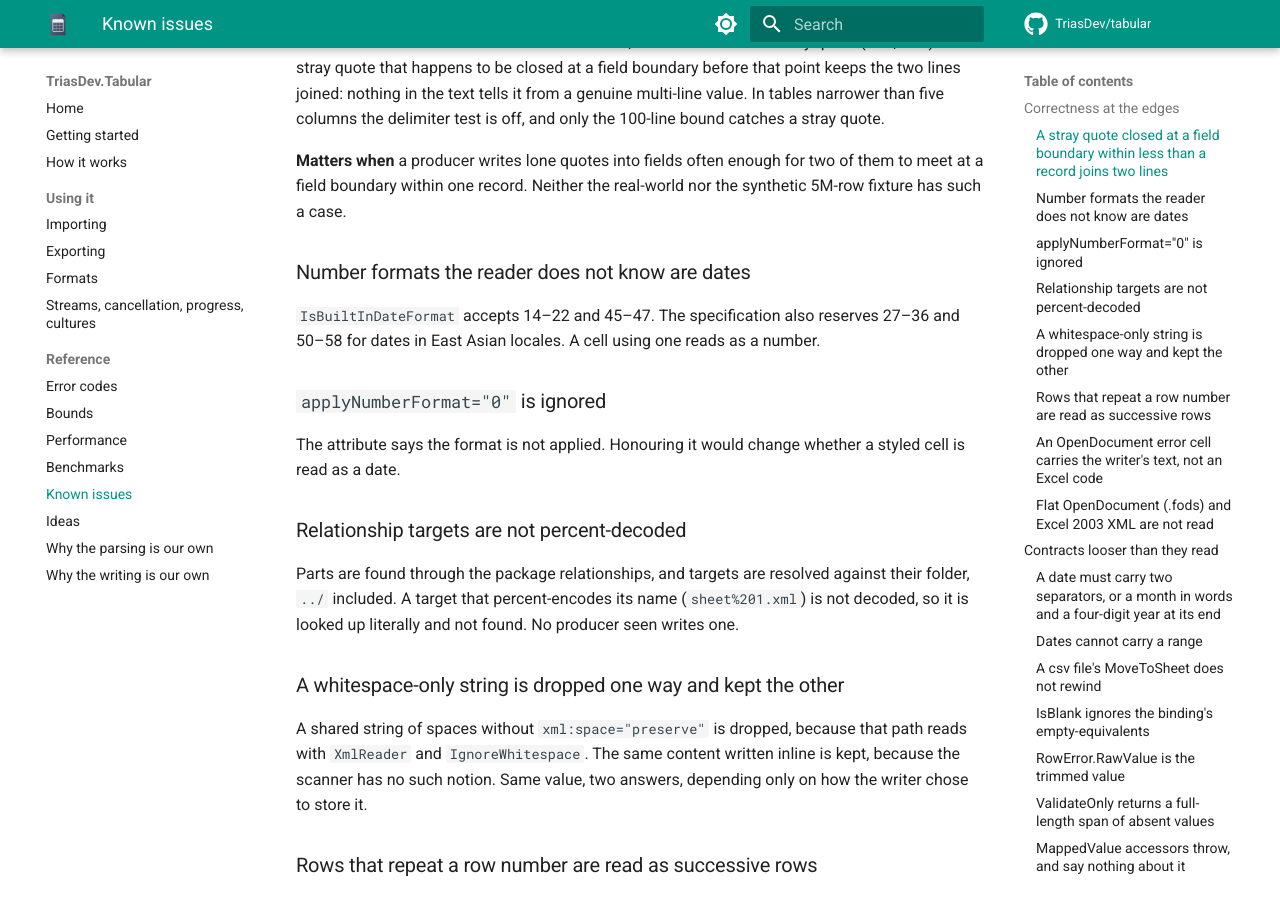
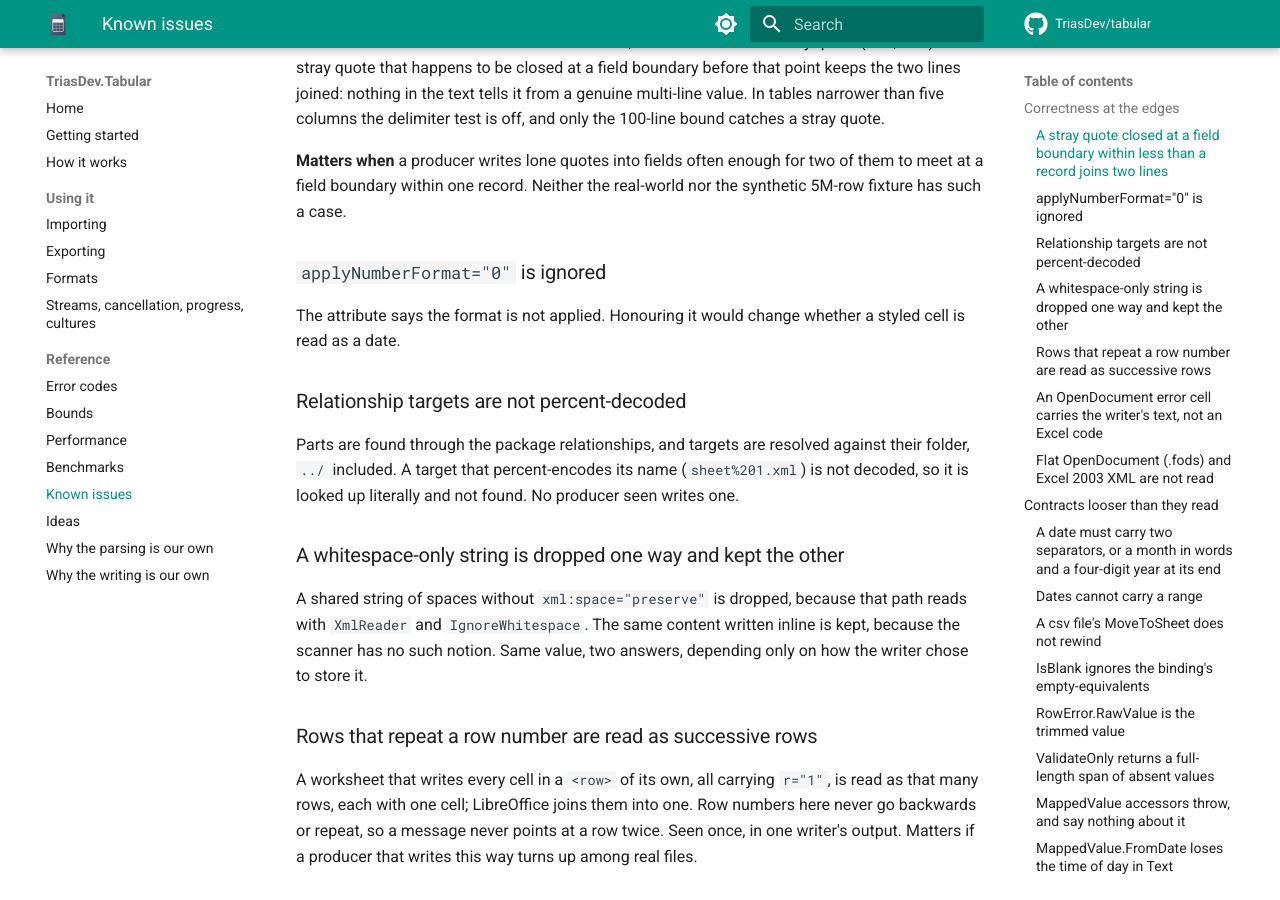
Before and after one commit to TriasDev/tabular, an MkDocs documentation site: the page built from docs/KNOWN-ISSUES.md, in a window 1280 px wide and 900 px high, scrolled down 564 px. Built offline with MkDocs 1.6.1 and Material for MkDocs 9.7.7, drawn with Linux system fonts in a browser that asks for light colours; comment, search, counter and statistics services are not loaded.

Commit message:
docs: drop the stale known issue on East Asian date formats and put HypothesisBuilder's doc comments on their methods (#192)
Two documentation fixes noticed while working on #184.

- `docs/KNOWN-ISSUES.md` still listed "Number formats the reader does
not know are dates", saying `IsBuiltInDateFormat` accepts only 14–22 and
45–47. It has accepted the East Asian date formats 27–36 and 50–58 as
well for some time, so the entry described a problem that no longer
exists. It is removed.
- In `HypothesisBuilder`, the summary of `DeclaredByTheFile` sat above
`OwnSeparatorDates`, which therefore carried two summaries, and a stray
summary ("How much a reading claims") sat above `Favoured`, duplicating
the one `Specificity` already has. The `DeclaredByTheFile` comment now
sits on its method, and the stray one is gone.

No code changes.

```diff
--- a/docs/KNOWN-ISSUES.md
+++ b/docs/KNOWN-ISSUES.md
@@ -23,10 +23,6 @@ the delimiter test is off, and only the 100-line bound catches a stray quote.
 **Matters when** a producer writes lone quotes into fields often enough for two of them to meet at a
 field boundary within one record. Neither the real-world nor the synthetic 5M-row fixture has such a
 case.
-
-### Number formats the reader does not know are dates
-`IsBuiltInDateFormat` accepts 14–22 and 45–47. The specification also reserves 27–36 and 50–58 for
-dates in East Asian locales. A cell using one reads as a number.
 
 ### `applyNumberFormat="0"` is ignored
 The attribute says the format is not applied. Honouring it would change whether a styled cell is read
```
Also changed, not shown: 1 other file.
